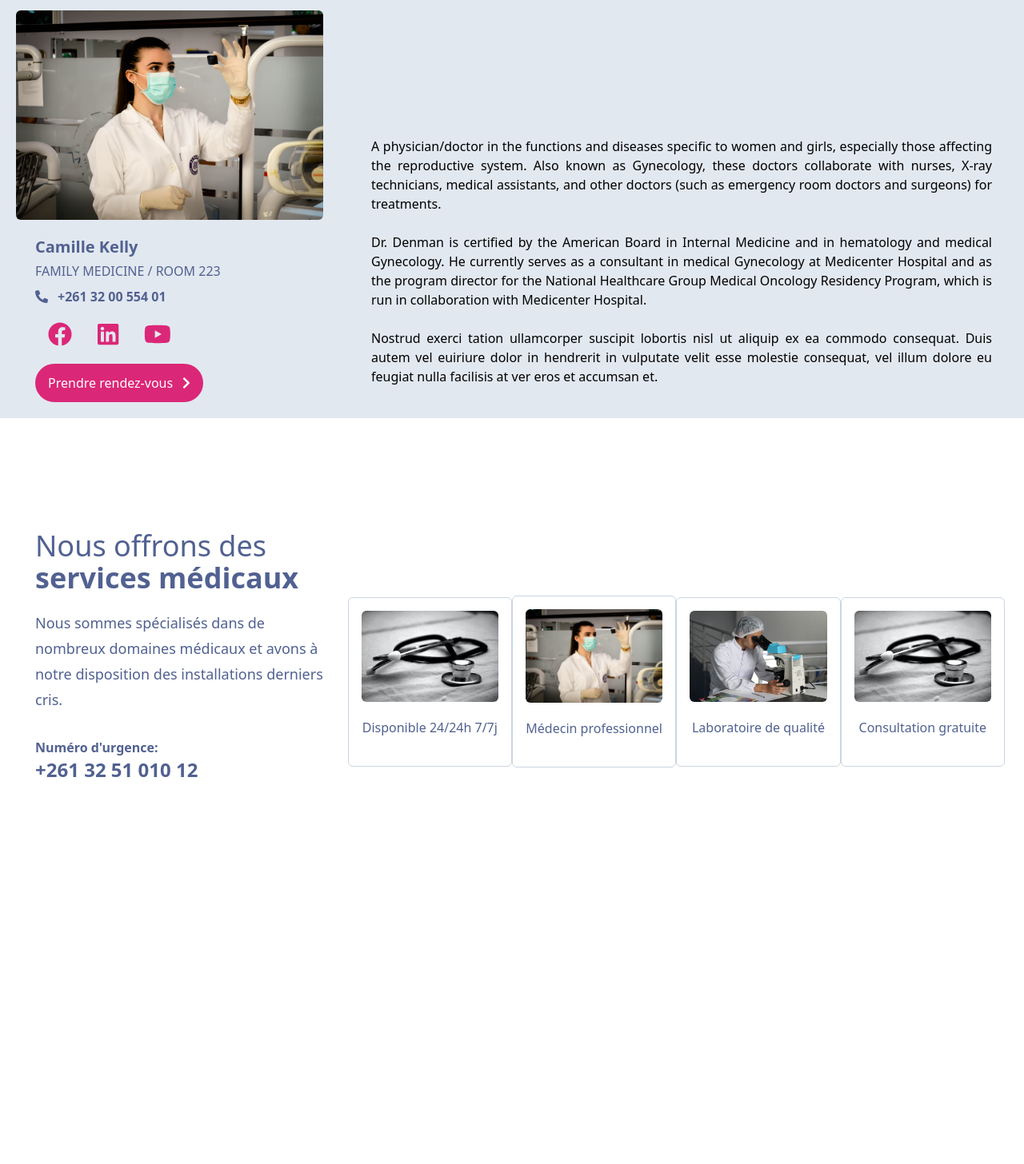
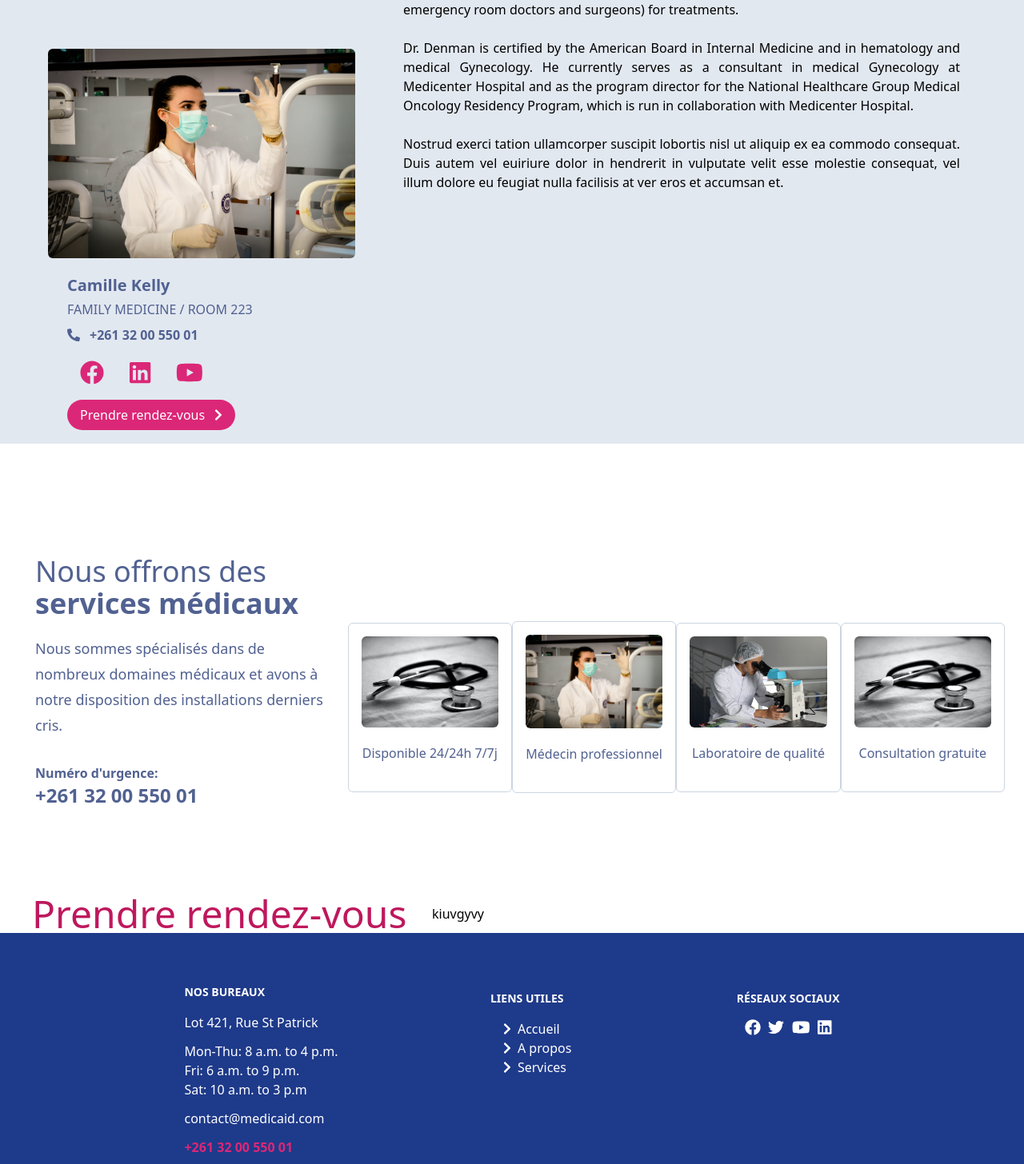
Before and after one commit to Ianel/doctor-app, a React (Create React App) app: page / in a window 1280 px wide. Shown: the part 1341-2797 px from the top of the page at 80% size. Before the commit the page ends 2428 px from the top, so only its background shows below. Built offline with nearby package versions, Linux system fonts and the light colour scheme.

Commit message:
features: add footer

```diff
--- a/src/components/bio/Bio.js
+++ b/src/components/bio/Bio.js
@@ -6,22 +6,22 @@ import doctorPortrait from '../../assets/images/med02.jpg';
 
 const Bio = () => {
   return (
-        <div className='bg-slate-200 flex flex-col items-center justify-center lg:items-end lg:flex-row'>
+        <div id="bio" className='lg:px-10 bg-slate-200 flex flex-col items-center justify-center lg:items-center lg:flex-row'>
             <div className='p-5 lg:w-1/2'>
-                <h2 className='mt-6 lg:mt-16 text-2xl text-[#516191] font-bold lg:text-6xl'>Camille Kelly</h2>
+                <h2 className='mt-6 lg:mt-24 text-2xl text-[#516191] font-bold lg:text-6xl'>Camille Kelly</h2>
                 <p className='my-5 lg:text-xl lg:w-96 lg:my-16'>A gynecologist is a doctor who specializes in female reproductive health system.</p>
                 <img className='rounded-md mb-5' src={doctorPortrait} alt="Doctor" />
                 <div className='leading-8'>
                     <h3 className='text-[#516191] text-xl pl-6 font-bold'>Camille Kelly</h3>
                     <p className='pl-6 uppercase text-[#516191] font-light'>Family medicine / Room 223</p>
                     <FontAwesomeIcon className='ml-6 mr-3 text-[#516191] font-bold' icon={faPhoneAlt} />
-                    <span className='text-[#516191] font-bold'>+261 32 00 554 01</span>
+                    <span className='text-[#516191] font-bold'>+261 32 00 550 01</span>
                     <div className='pl-6'>
                         <FontAwesomeIcon className='text-pink-600 text-3xl m-4 ' icon={faFacebook} />
                         <FontAwesomeIcon className='text-pink-600 text-3xl m-4 ' icon={faLinkedin} />
                         <FontAwesomeIcon className='text-pink-600 text-3xl m-4 ' icon={faYoutube} />
                     </div>
-                    <button className='ml-6 bg-pink-600 rounded-3xl text-white p-2 px-4'>Prendre rendez-vous <FontAwesomeIcon className='ml-2' icon={faChevronRight} /></button>
+                    <a href='#rdv' className='ml-6 bg-pink-600 rounded-3xl text-white p-2 px-4'>Prendre rendez-vous <FontAwesomeIcon className='ml-2' icon={faChevronRight} /></a>
                 </div>
             </div>
             <div className='p-10'>
--- /dev/null
+++ b/src/components/footer/Footer.js
@@ -0,0 +1,42 @@
+import { faFacebook, faLinkedin, faTwitter, faYoutube } from '@fortawesome/free-brands-svg-icons';
+import { faChevronRight } from '@fortawesome/free-solid-svg-icons';
+import { FontAwesomeIcon } from '@fortawesome/react-fontawesome';
+import React from 'react';
+
+const Footer = () => {
+  return (
+        <footer className='bg-blue-900 text-white p-10'>
+            <div className='lg:flex lg:justify-evenly lg:items-start'>
+                <div className='my-6'>
+                    <h5 className='text-sm font-bold mb-4 uppercase'>Nos bureaux</h5>
+                    <p className='my-3'>Lot 421, Rue St Patrick</p>
+                    <p>Mon-Thu: 8 a.m. to 4 p.m.</p>
+                    <p>Fri: 6 a.m. to 9 p.m.</p>
+                    <p>Sat: 10 a.m. to 3 p.m</p>
+                    <p className='my-3'>contact@medicaid.com</p>
+                    <p className='text-pink-600 font-extrabold my-2'>+261 32 00 550 01</p>
+                </div>
+                <div className='my-8'>
+                    <h5 className='text-sm font-bold mb-4 uppercase'>Liens utiles</h5>
+                    <nav className='flex flex-col justify-evenly items-start'>
+                        <a className='mx-4' href="#hero"><FontAwesomeIcon className='mr-2' icon={faChevronRight} />Accueil</a>
+                        <a className='mx-4' href='#bio'><FontAwesomeIcon className='mr-2' icon={faChevronRight} />A propos</a>
+                        <a className='mx-4' href='#services'><FontAwesomeIcon className='mr-2' icon={faChevronRight} />Services</a>
+                    </nav>
+                </div>
+                <div className='my-8'>
+                    <h5 className='text-sm font-bold mb-4 uppercase'>Réseaux sociaux</h5>
+                    <div className='flex justify-evenly items-center'>
+                            <FontAwesomeIcon className='text-xl' icon={faFacebook} />
+                            <FontAwesomeIcon className='text-xl' icon={faTwitter} />
+                            <FontAwesomeIcon className='text-xl' icon={faYoutube} />
+                            <FontAwesomeIcon className='text-xl' icon={faLinkedin} />
+                    </div>
+                </div>
+            </div>
+           <p className='text-center'>&copy; Copyright 2022 - Tous droits réservés</p>
+        </footer>
+    );
+};
+
+export default Footer;
--- a/src/components/header/NavDown.js
+++ b/src/components/header/NavDown.js
@@ -17,13 +17,13 @@ const NavDown = () => {
         )
         :
         (
-            <nav className='transition-all lg:mx-16 lg:p-2 bg-white text-[#516191] flex flex-col lg:flex-row p-4 mx-2 lg:justify-center lg:items-center'>
+            <nav className='shadow-md sticky top-0 transition-all bg-white text-[#516191] flex flex-col lg:flex-row p-4 lg:justify-center lg:items-center'>
                 <div className='border-b-2 py-3 w-full lg:w-auto lg:border-none'>
-                    <a href="" className='hover:text-pink-700 lg:p-2 uppercase'>Accueil</a>
+                    <a href="#hero" className='hover:text-pink-700 lg:p-2 uppercase'>Accueil</a>
                     <button onClick={() => setIsDisplayed(true)} className='float-right lg:hidden'><FontAwesomeIcon icon={faTimes} /></button>
                 </div>
-                <a href="" className='w-full py-3 border-b-2 lg:w-auto lg:border-none hover:text-pink-700 lg:p-2 uppercase'>Apropos</a>
-                <a href="" className='w-full py-3 lg:w-auto lg:border-none hover:text-pink-700 lg:p-2 uppercase'>Services</a>
+                <a href="#bio" className='w-full py-3 border-b-2 lg:w-auto lg:border-none hover:text-pink-700 lg:p-2 uppercase'>Apropos</a>
+                <a href="#services" className='w-full py-3 lg:w-auto lg:border-none hover:text-pink-700 lg:p-2 uppercase'>Services</a>
             </nav>
         )
     }
--- a/src/components/header/NavUp.js
+++ b/src/components/header/NavUp.js
@@ -17,7 +17,7 @@ const NavUp = () => {
                 <FontAwesomeIcon className='md:mr-3 bg-blue-200 md:w-12 md:h-7 md:text-4xl md:p-2 rounded-full' icon={faMapMarkerAlt} />
                 <span>Lot 421, Rue St Patrick</span>
             </div>
-            <button className='bg-pink-600 md:py-3 md:px-5 text-white md:rounded-3xl'>Prendre rendez-vous</button>
+            <a href='#rdv' className='bg-pink-600 md:py-3 md:px-5 text-white md:rounded-3xl'>Prendre rendez-vous</a>
         </nav>
     );
 };
--- a/src/components/hero/Hero.js
+++ b/src/components/hero/Hero.js
@@ -2,7 +2,7 @@ import React from 'react';
 
 const Hero = () => {
   return (
-    <div className='flex lg:flex-row flex-col items-center justify-center lg:justify-end lg:items-center bg-opacity-100 w-full h-screen bg-hero-pattern bg-cover bg-no-repeat bg-center text-white'>
+    <div id="hero" className='flex lg:flex-row flex-col items-center justify-center lg:justify-end lg:items-center bg-opacity-100 w-full h-screen bg-hero-pattern bg-cover bg-no-repeat bg-center text-white'>
         <div className='lg:w-1/2 w-10/12 lg:p-16'>
             <h1 className='text-4xl lg:text-5xl'>N<span className='text-pink-700'>o</span><span className='text-[#516191]'>u</span>s offrons une<br/><b className='text-pink-700'>prise en charge complète</b></h1>
             <p className='mt-5 p-4 lg:mt-10 lg:text-xl bg-slate-400 lg:p-5 opacity-80'>Des milliers de personnes ont accès à des soins médicaux de premier ordre.
--- /dev/null
+++ b/src/components/rdv/RendezVous.js
@@ -0,0 +1,12 @@
+import React from 'react';
+
+const RendezVous = () => {
+  return (
+        <div id='rdv' className='flex mx-6 lg:mx-10 lg:flex-row lg:justify-between lg:items-center'>
+            <h3 className='lg:w-5/12 text-pink-700 lg:text-5xl'>Prendre rendez-vous</h3>
+            <div className='lg:w-7/12'>kiuvgyvy</div>
+        </div>
+    );
+};
+
+export default RendezVous;
--- a/src/components/services/Services.js
+++ b/src/components/services/Services.js
@@ -6,14 +6,14 @@ import img3 from '../../assets/images/med03.jpg';
 
 const Services = () => {
   return (
-        <div className='p-6 mt-24 text-[#516191] flex flex-col lg:flex-row'>
+        <div id="services" className='p-6 mt-24 text-[#516191] flex flex-col lg:flex-row'>
             <div className='lg:w-1/3 lg:p-5'>
                 <h2 className='text-4xl leading-10 mb-5'>Nous offrons des <b>services médicaux</b></h2>
                 <p className='text-lg leading-8 mb-8'>Nous sommes spécialisés dans de nombreux domaines médicaux et avons
                     à notre disposition des installations derniers cris.
                 </p>
                 <p className='font-semibold'>Numéro d'urgence: </p>
-                <p className='text-2xl font-bold mb-16'>+261 32 51 010 12</p>
+                <p className='text-2xl font-bold mb-16'>+261 32 00 550 01</p>
             </div>
             <div className='lg:w-2/3 flex flex-wrap justify-between items-center'>
                 <Card image={img1} mainTitle={"Disponible 24/24h 7/7j"} />
--- a/src/layouts/main_layout.js
+++ b/src/layouts/main_layout.js
@@ -1,4 +1,5 @@
 import React from 'react';
+import Footer from '../components/footer/Footer';
 import Header from '../components/header/Header';
 
 const MainLayout = ({ children }) => {
@@ -6,6 +7,7 @@ const MainLayout = ({ children }) => {
       <>
         <Header />
         {children}
+        <Footer />
       </>
   );
 };
--- a/src/pages/home/Home.js
+++ b/src/pages/home/Home.js
@@ -1,6 +1,7 @@
 import React from 'react';
 import Bio from '../../components/bio/Bio';
 import Hero from '../../components/hero/Hero';
+import RendezVous from '../../components/rdv/RendezVous';
 import Services from '../../components/services/Services';
 
 const Home = () => {
@@ -9,6 +10,7 @@ const Home = () => {
         <Hero />
         <Bio />
         <Services />
+        <RendezVous />
     </>
   );
 };
```
